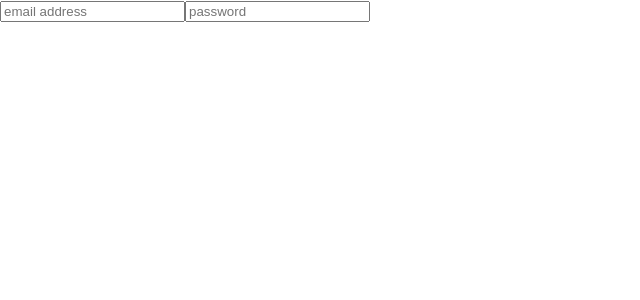
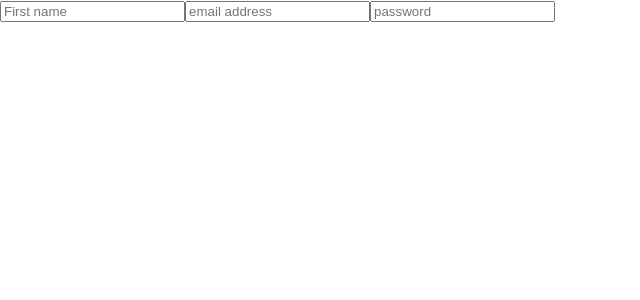
Before and after one commit to Don-Stevenson/react-hooks, a React (Create React App) app: page / in a window 1280 px wide. Shown: the top 300 px of the page, without its empty margins (0-640 px from the left). Built offline with nearby package versions, Linux system fonts and the light colour scheme.

Commit message:
add first name

```diff
--- a/src/App.js
+++ b/src/App.js
@@ -2,7 +2,7 @@ import React, { useState, useEffect } from "react";
 import { useForm } from "./useForm";
 
 const App = () => {
-  const [values, handleChange] = useForm({ email: "", password: "" });
+  const [values, handleChange] = useForm({ email: "", password: "", firstName: "" });
 
   useEffect(() => {
     console.log("Render");
@@ -10,6 +10,7 @@ const App = () => {
 
   return (
     <div>
+      <input name="firstName" placeholder="First name" values={values.firstName} onChange={handleChange} />
       <input name="email" placeholder="email address" values={values.email} onChange={handleChange} />
       <input
         type="password"
```
